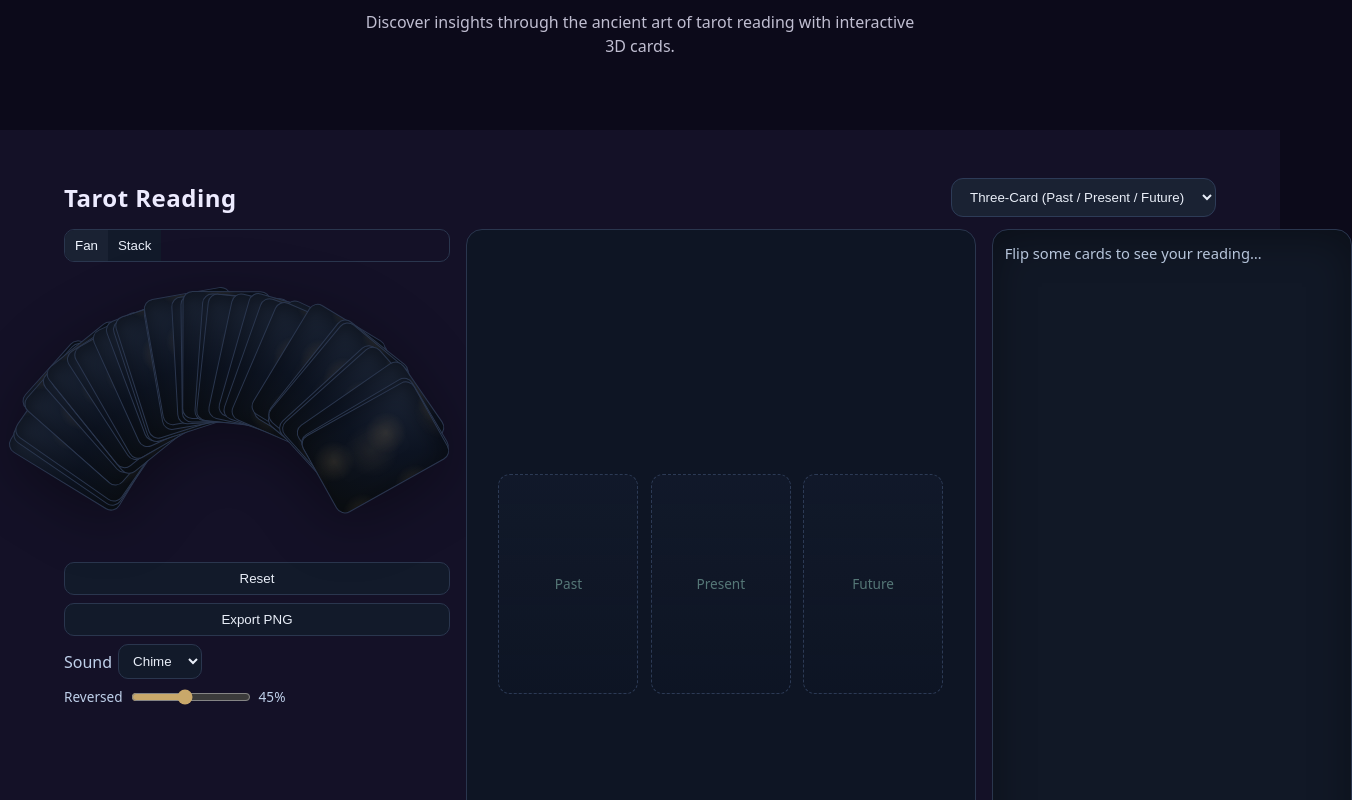
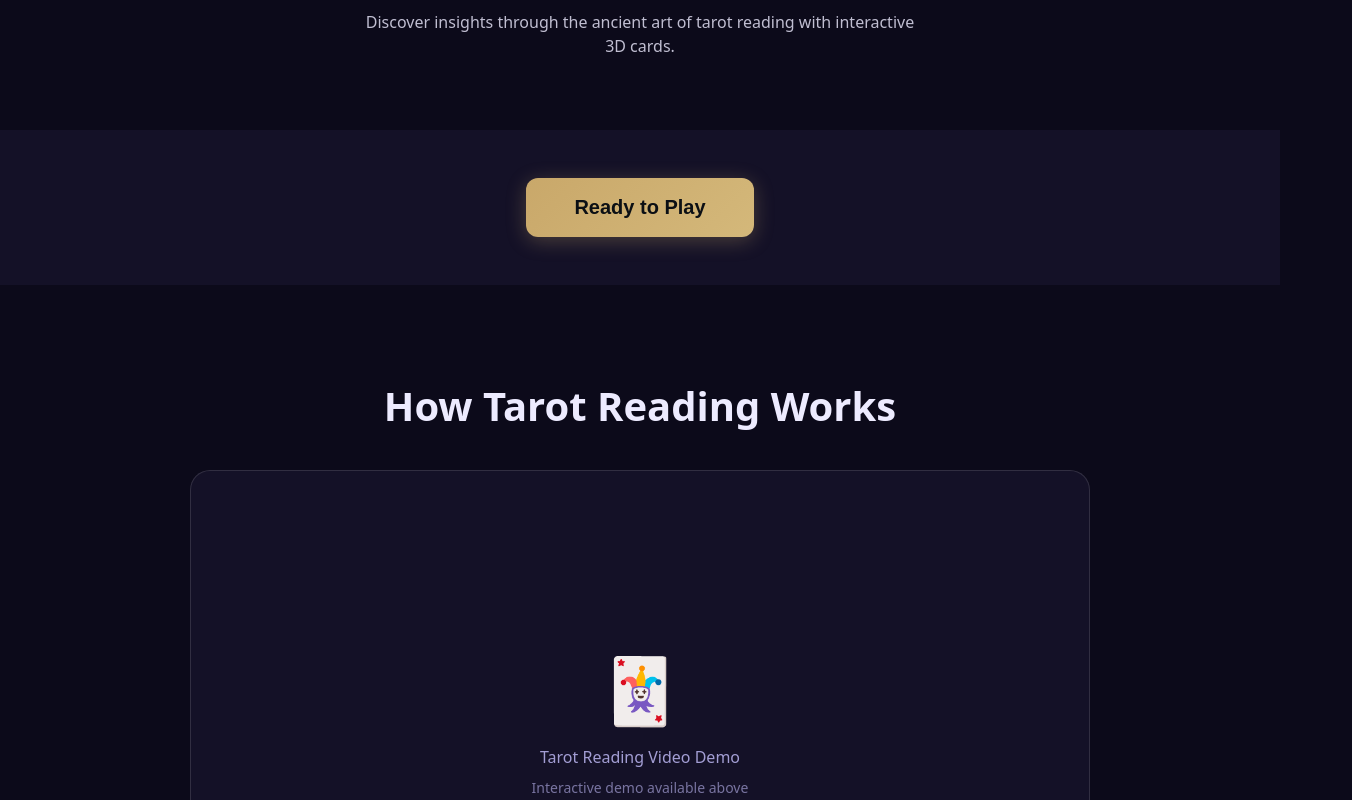
Before and after one commit to bhaskarpandey1234/client-deploy, a SvelteKit app: page /asteria/divination/tarot-cards in a window 1280 px wide. Shown: the part 640-1440 px from the top of the page, 1352 px wide, since content can reach past the window. Built offline with nearby package versions, Linux system fonts and the light colour scheme.

Commit message:
new route added for tarot reading

```diff
--- a/src/lib/tarot/TarotCard.svelte
+++ b/src/lib/tarot/TarotCard.svelte
@@ -30,6 +30,9 @@
   <div class="card" aria-hidden={!faceUp}>
     <div class="face back">
       <div class="pattern"></div>
+      {#if card}
+        <div class="back-name">{card.name}</div>
+      {/if}
       <div class="back-badge">TAROT</div>
     </div>
     <div class="face front">
@@ -77,6 +80,11 @@
       radial-gradient(closest-side, #c9a86a22, transparent 60%) 60% 60%/ 100px 100px repeat;
     filter: blur(.6px);
   }
+  .back-name{
+    position:absolute; top:50%; left:50%; transform:translate(-50%,-50%);
+    font-weight:600; font-size:.85rem; color:#c9a86a; text-align:center;
+    padding:0 12px; letter-spacing:.02em;
+  }
   .back-badge{
     position:absolute; bottom:8px; right:8px; font-weight:700; letter-spacing:.15em;
     color:#cbb58b; font-size:.75rem; border:1px solid #3a2; border-color:#3c3e49;
--- a/src/lib/tarot/TarotTable.svelte
+++ b/src/lib/tarot/TarotTable.svelte
@@ -255,11 +255,11 @@
       <button class="button" disabled={!allDealt()} on:click={flipAllCinematic}>Flip all — cinematic</button> -->
       <button class="button" on:click={exportPNG}>Export PNG</button>
 
-      <label class="row">Sound
+      <!-- <label class="row">Sound
         <select class="button" bind:value={themeSel} on:change={() => setTheme(themeSel)}>
           {#each SOUND_THEMES as t}<option value={t}>{t}</option>{/each}
         </select>
-      </label>
+      </label> -->
 
       <!-- <div class="autoplace">
         <div class="subtitle">Auto‑place (Select N)</div>
@@ -277,10 +277,10 @@
         {/if}
       </div> -->
 
-      <label class="slider">Reversed
+      <!-- <label class="slider">Reversed
         <input type="range" min="0" max="1" step="0.01" bind:value={reversedChance}>
         <span>{Math.round(reversedChance*100)}%</span>
-      </label>
+      </label> -->
     </div>
   </div>
 
--- a/src/routes/asteria/divination/tarot-cards/+page.svelte
+++ b/src/routes/asteria/divination/tarot-cards/+page.svelte
@@ -1,10 +1,10 @@
 <script>
   import '$lib/styles/tokens.css';
   import HeaderAsteria from '$lib/components/HeaderAsteria.svelte';
-  import TarotApp from '$lib/tarot/TarotApp.svelte';
   import FooterMain from '$lib/components/FooterMain.svelte';
   import HowItWorksVideo from '$lib/components/HowItWorksVideo.svelte';
   import SocialProof from '$lib/components/SocialProof.svelte';
+  import { goto } from '$app/navigation';
 
   // Tarot-specific steps
   const tarotSteps = [
@@ -44,8 +44,10 @@
     </div>
   </div>
 
-  <div class="tarot-section">
-    <TarotApp />
+  <div class="cta-section">
+    <button class="ready-btn" on:click={() => goto('/asteria/divination/tarot-cards/experience')}>
+      Ready to Play
+    </button>
   </div>
  <!-- How It Works with Video -->
  <HowItWorksVideo
@@ -112,8 +114,31 @@
     align-items: center;
   }
 
-  .tarot-section {
-    padding: 24px;
+  .cta-section {
+    padding: 48px 24px;
+    text-align: center;
     background: var(--panel);
   }
+
+  .ready-btn {
+    background: linear-gradient(135deg, #c9a86a, #d4b87a);
+    color: #0b0f14;
+    font-size: 1.25rem;
+    font-weight: 700;
+    padding: 18px 48px;
+    border: none;
+    border-radius: 12px;
+    cursor: pointer;
+    transition: transform 0.2s ease, box-shadow 0.2s ease;
+    box-shadow: 0 4px 20px rgba(201, 168, 106, 0.3);
+  }
+
+  .ready-btn:hover {
+    transform: translateY(-2px) scale(1.02);
+    box-shadow: 0 6px 28px rgba(201, 168, 106, 0.4);
+  }
+
+  .ready-btn:active {
+    transform: translateY(0) scale(0.98);
+  }
 </style>
--- /dev/null
+++ b/src/routes/asteria/divination/tarot-cards/experience/+page.svelte
@@ -0,0 +1,28 @@
+<script>
+  import '$lib/styles/tokens.css';
+  import HeaderAsteria from '$lib/components/HeaderAsteria.svelte';
+  import TarotApp from '$lib/tarot/TarotApp.svelte';
+  import FooterMain from '$lib/components/FooterMain.svelte';
+</script>
+
+<HeaderAsteria />
+
+<div class="page">
+  <div class="tarot-section">
+    <TarotApp />
+  </div>
+  <FooterMain />
+</div>
+
+<style>
+  .page {
+    min-height: 100vh;
+    padding-top: 80px;
+    background: var(--bg);
+  }
+
+  .tarot-section {
+    padding: 24px;
+    background: var(--panel);
+  }
+</style>
```
Also changed, not shown: 1 other file (tests, documents, lock files or other folders).
